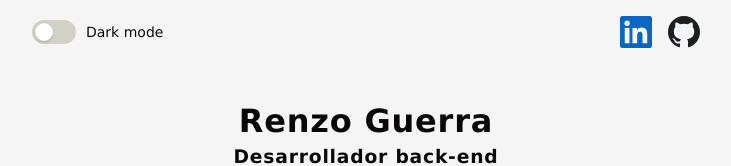
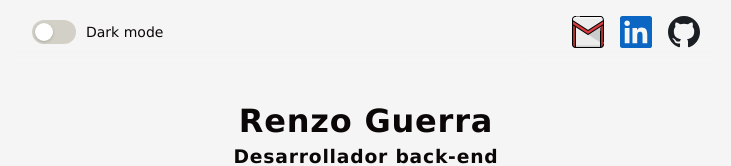
Before and after one commit to Renzo-Guerra/portafolio-web, a React (Vite) app: page / in a window 1280 px wide. Shown: the top 166 px of the page, without its empty margins (274-1005 px from the left). Built offline with nearby package versions, Linux system fonts and the light colour scheme.

Commit message:
ADD: link to my gmail

```diff
--- a/src/App.tsx
+++ b/src/App.tsx
@@ -11,10 +11,22 @@ function App() {
       <nav className='navbar'>
         <ThemeToggle />
         <ul>
-          <a href="https://www.linkedin.com/in/renzo-guerra-lattour-008473246/" target="_blank" rel="noopener noreferrer" title='LinkedIn/renzo-guerra-lattour'>
+          <a
+            href="mailto:renzoguerralatt@gmail.com"
+            target="_blank" rel="noopener noreferrer"
+            title='@renzoguerralatt@gmail.com'>
+            <img src="/assets/icons/gmail.png" alt="Gmail/" />
+          </a>
+          <a
+            href="https://www.linkedin.com/in/renzo-guerra-lattour-008473246/"
+            target="_blank" rel="noopener noreferrer"
+            title='LinkedIn/renzo-guerra-lattour'>
             <img src="/assets/icons/linkedin.svg" alt="LinkedIn/" />
           </a>
-          <a href="https://github.com/Renzo-Guerra" target="_blank" rel="noopener noreferrer" title='Github/Renzo-Guerra'>
+          <a
+            href="https://github.com/Renzo-Guerra"
+            target="_blank" rel="noopener noreferrer"
+            title='Github/Renzo-Guerra'>
             <img src={`/assets/icons/github_${theme == "dark" ? "dark" : "light"}.svg`} alt="GitHub/" />
           </a>
         </ul>
```
Also changed, not shown: public/assets/icons/gmail.png (added).
